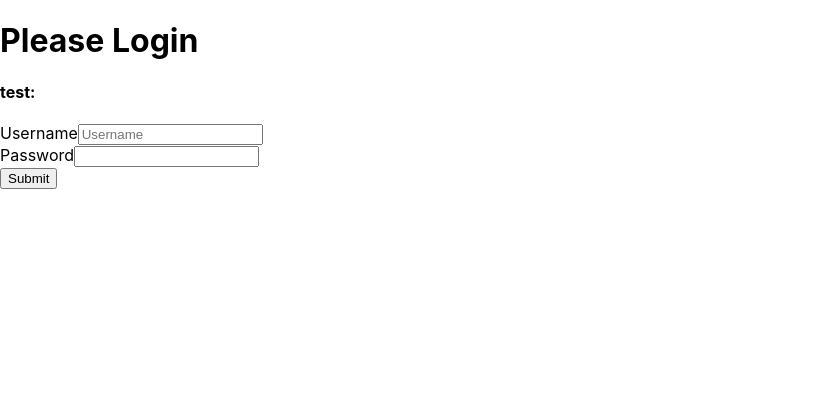
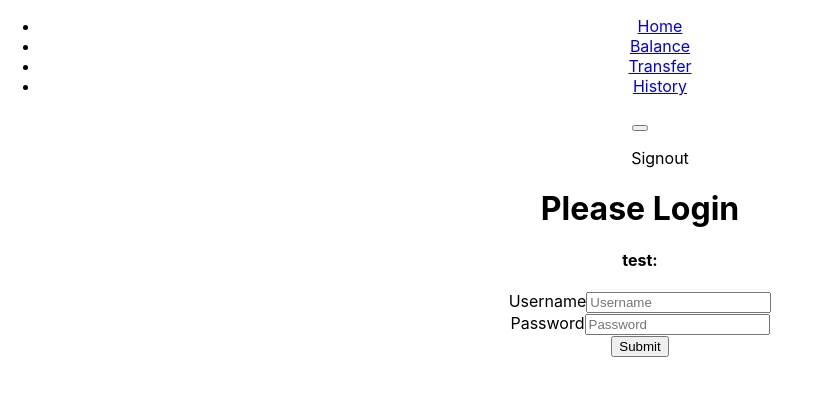
Before and after one commit to Chianwooi/TT4_Group18, a React (Create React App) app: page / in a window 1280 px wide. Shown: the top 396 px of the page, without its empty margins (0-834 px from the left). Built offline with nearby package versions, Linux system fonts and the light colour scheme.

Commit message:
Fix navigation

```diff
--- a/src/App.js
+++ b/src/App.js
@@ -8,25 +8,9 @@ import History from './Pages/History'
 import Login from './Pages/Login'
 import { useState, useEffect } from 'react';
 import { Container } from 'reactstrap';
+import AuthenticatedRoute from './AuthenticatedRoute';
 
 function App() {
-  const [token, setToken] = useState();
-
-  const checkLocalStorage = () => {
-    let currentUser = localStorage.getItem('user')
-    setToken(currentUser)
-  }
-
-  useEffect(() => {
-    checkLocalStorage()
-    return () => {
-    }
-  }, [])
-
-  if(!token) {
-    return <Login setToken={setToken} />
-  }
-
   return (
     <>
       <div className='App mr-auto'>
@@ -34,11 +18,13 @@ function App() {
           <Header/>
         </header>
         <Container className="fluid">
-          <BrowserRouter>
+          <BrowserRouter forceRefresh={true}>
             <Switch>
-              <Route path='/balance' component={Balance}></Route>
-              <Route path='/transfer' component={Transfer}></Route>
-              <Route path='/history' component={History}></Route>
+              <Route exact path='/' component={Login}></Route>
+              <AuthenticatedRoute path='/home' component={Home} />
+              <AuthenticatedRoute path='/balance' component={Balance} />
+				      <AuthenticatedRoute path='/transfer' component={Transfer} />
+              <AuthenticatedRoute path='/history' component={History} />
             </Switch>
           </BrowserRouter>
         </Container>
--- /dev/null
+++ b/src/AuthenticatedRoute.js
@@ -0,0 +1,18 @@
+import React from 'react';
+import {Redirect, Route} from 'react-router-dom';
+
+const storage = window.localStorage;
+
+const AuthenticatedRoute = ({component: Component,  ...rest}) => (
+    <Route
+    {...rest}
+    render={(props) =>
+        storage.getItem('user') ? (
+                <Component {...props} />
+        ) : (
+                <Redirect to="/balance" />
+            )}
+    />
+  );
+
+  export default AuthenticatedRoute;
--- a/src/Pages/Login.js
+++ b/src/Pages/Login.js
@@ -1,33 +1,37 @@
 import React, { Component } from 'react'
 import { Button, Container, Form, FormGroup, Input, Label } from 'reactstrap'
+import { withRouter } from "react-router-dom";
 import User from '../model/User'
-import {useHistory} from 'react-router-dom'
 
-export class Login extends Component {
+class Login extends Component {
     constructor(props) {
         super(props)
         this.state = {
             userName: "",
-            userPass: ""
+            userPass: "",
         }
         this.userApi = new User();
     }
 
+    componentDidMount() {
+        let user = localStorage.getItem('user')
+        if(user != null){
+            this.props.history.push('/home')
+        }
+      }
 
-    setToken = token => {
-        this.props.setToken(token)
-
-    }
 
     handleSubmit = event => {
         event.preventDefault()
+        console.log(this.props)
+        this.userApi.login(this.state.userName,this.state.userPass).then((_)=> {
+            // if it works , push to next screen
+            console.log(localStorage.getItem('user'))
+            this.props.history.push('/home')
 
-        this.userApi.login(this.state.userName,this.state.userPass).then((_)=> {
-            this.setToken(this.userApi);
-            // if it works , push to next screen
-            // this.props.history.push('/balance')
         })
         .catch((err)=>{
+            console.log(err)
             alert("Auth Failed")
         })
     }
@@ -43,7 +47,9 @@ export class Login extends Component {
     }
 
     render() {
+
         return (
+
             <div className="p-5 mb-4 bg-light rounded-3">
                 <Container className="fluid">
                     <h1 className="mx-auto">Please Login</h1>
@@ -55,7 +61,7 @@ export class Login extends Component {
                         </FormGroup>
                         <FormGroup className="py-3">
                             <Label for="password">Password</Label>
-                            <Input type="password" name="password" onChange={this.PonChangeHandler} />
+                            <Input type="password" name="password" placeholder="Password" onChange={this.PonChangeHandler} />
                         </FormGroup>
                         <Button onClick={this.handleSubmit}>Submit</Button>
                     </Form>
@@ -65,4 +71,4 @@ export class Login extends Component {
     }
 }
 
-export default Login
+export default withRouter(Login)
--- a/src/components/Navbar.js
+++ b/src/components/Navbar.js
@@ -5,13 +5,18 @@ export default function Header() {
     const [isOpen, setIsOpen] = useState(false);
     const toggle = () => setIsOpen(!isOpen);
 
+    function logout() {
+        console.log('Clicked')
+        window.localStorage.clear();
+        window.location.href = '/';
+    }
 
     return (
         <>
             <Navbar color="dark" dark expand="md" className="px-2">
                 <Nav className="me-auto" navbar>
                         <NavItem>
-                            <NavLink href='/'>Home</NavLink>
+                            <NavLink href='/home'>Home</NavLink>
                         </NavItem>
                         <NavItem>
                             <NavLink href='/balance'>Balance</NavLink>
@@ -26,12 +31,7 @@ export default function Header() {
                 <NavbarToggler onClick={toggle}/>
                 <Collapse isOpen={isOpen} navbar>
                     <Nav className="ms-auto" navbar>
-                        <NavItem>
-                            <NavLink onClick={() => {
-                                console.log('clicked')
-                                localStorage.clear();
-                            }}>Signout</NavLink>
-                        </NavItem>
+                        <NavLink onClick={() => logout()}>Signout</NavLink>
                     </Nav>
 
                 </Collapse>
--- a/src/model/User.js
+++ b/src/model/User.js
@@ -11,6 +11,7 @@ class User extends Model {
         userPass: password,
       }).then((user) => {
         localStorage.setItem("user", JSON.stringify(user));
+        console.log("set!", localStorage.getItem('user'))
         res(user);
       })
         .catch((err) => {
```
